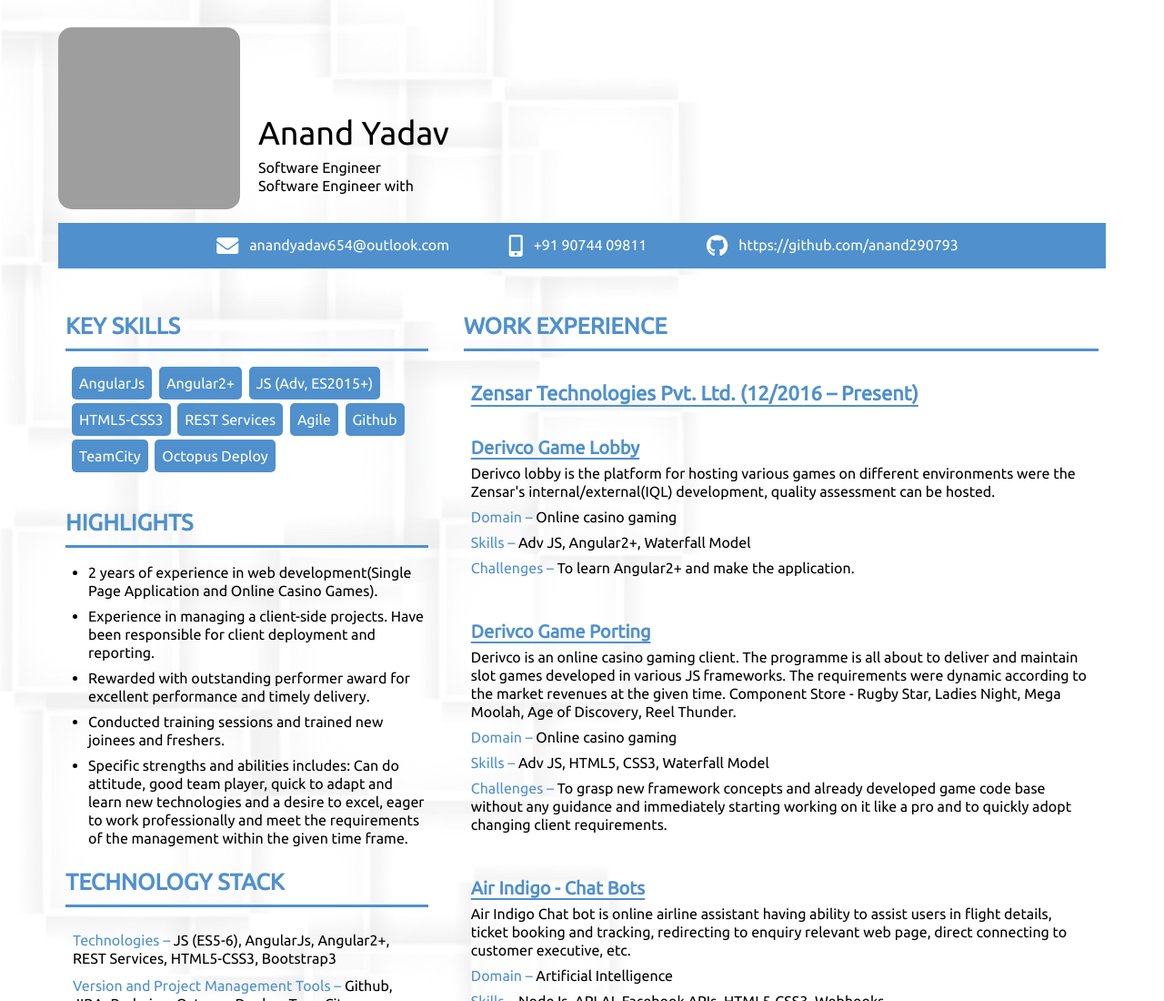
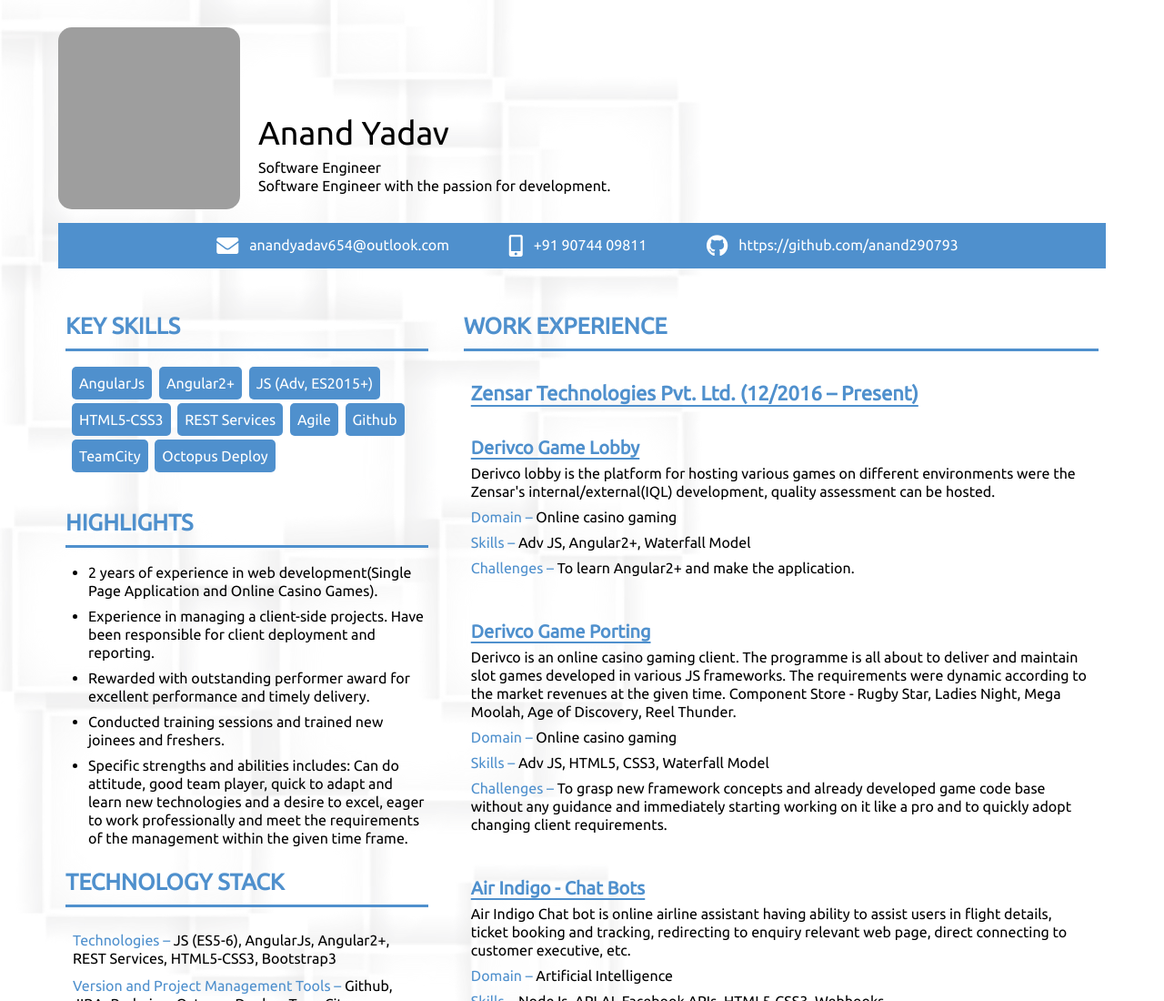
Before and after one commit to kiranbangale/anand290793.github.io, a plain HTML site: page index.html in a window 1280 px wide. Shown: the top 1100 px of the page at 91% size. Drawn offline with Linux system fonts and the light colour scheme; grey boxes are pictures that could not be loaded.

Commit message:
Update index.html

```diff
--- a/index.html
+++ b/index.html
@@ -229,7 +229,7 @@
             <div id="header-text">
                 <p class="name">Anand Yadav</p>
                 <p class="designation">Software Engineer</p>
-                <p class="role">Software Engineer with </p>
+                <p class="role">Software Engineer with the passion for development. </p>
             </div>
         </header>
         <nav>
```
